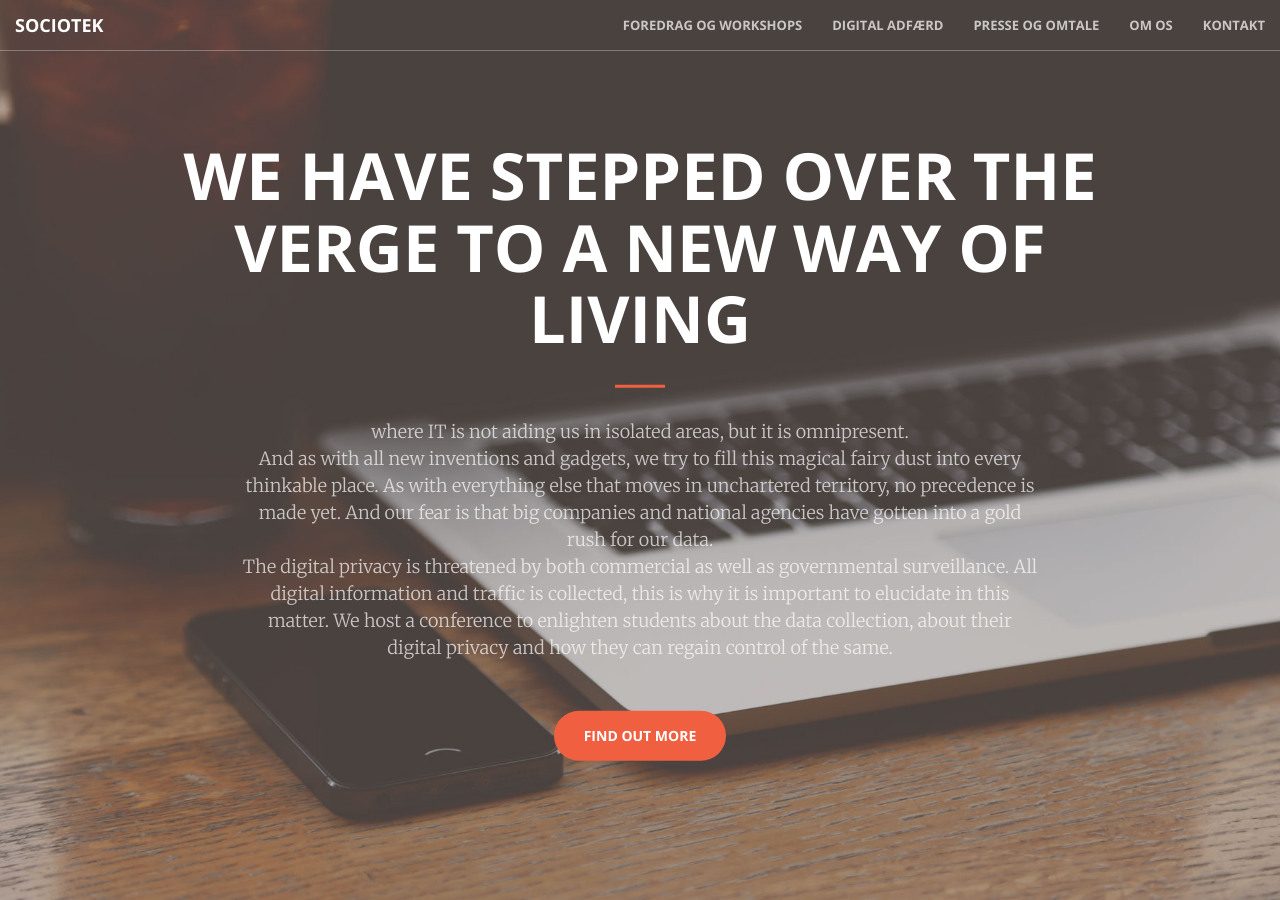
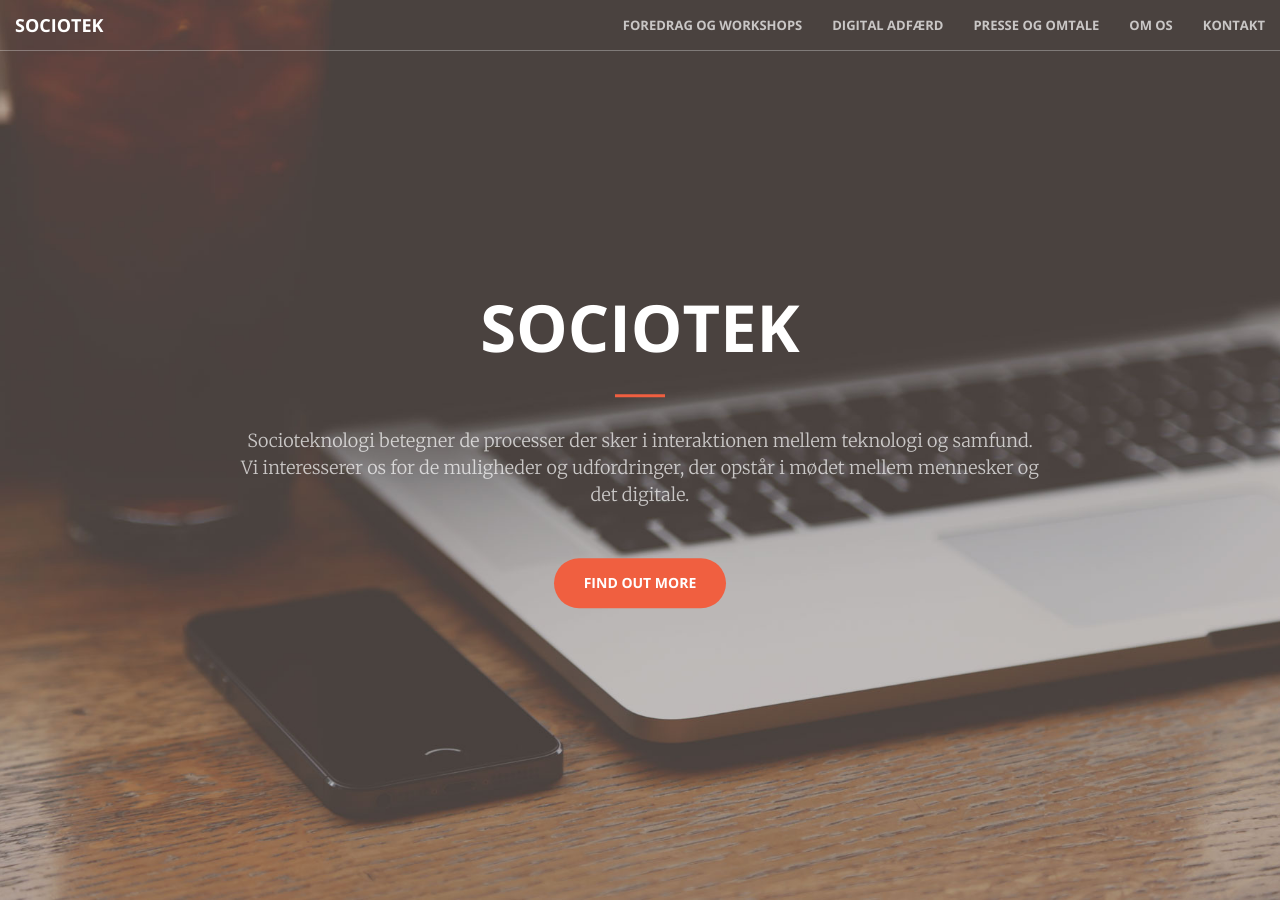
Before and after one commit to sociotek/sociotek.github.io, a Jekyll site: the page built from index.html, in a window 1280 px wide and 900 px high. Built offline with Jekyll 4.4.1, drawn with Linux system fonts in a browser that asks for light colours.

Commit message:
Forsidetekst opdatering

```diff
--- a/index.html
+++ b/index.html
@@ -5,12 +5,10 @@ title: SocioTeknologerne
 <header>
 	<div class="header-content">
 		<div class="header-content-inner">
-			<h1>We have stepped over the verge to a new way of living</h1>
+			<h1>SocioTek</h1>
 			<hr>
-			<p> where IT is not aiding us in isolated areas, but it is omnipresent.
-				<br> And as with all new inventions and gadgets, we try to fill this magical fairy dust into every thinkable place. As with everything else that moves in unchartered territory, no precedence is made yet. And our fear is that big companies and national agencies have gotten into a gold rush for our data.
-
-<br> The digital privacy is threatened by both commercial as well as governmental surveillance. All digital information and traffic is collected, this is why it is important to elucidate in this matter. We host a conference to enlighten students about the data collection, about their digital privacy and how they can regain control of the same.
+			<p> Socioteknologi betegner de processer der sker i interaktionen mellem teknologi og samfund.
+				<br> Vi interesserer os for de muligheder og udfordringer, der opstår i mødet mellem mennesker og det digitale.
 
 </p>
 			<a href="/about.html" class="btn btn-primary btn-xl page-scroll">Find Out More</a>
```
